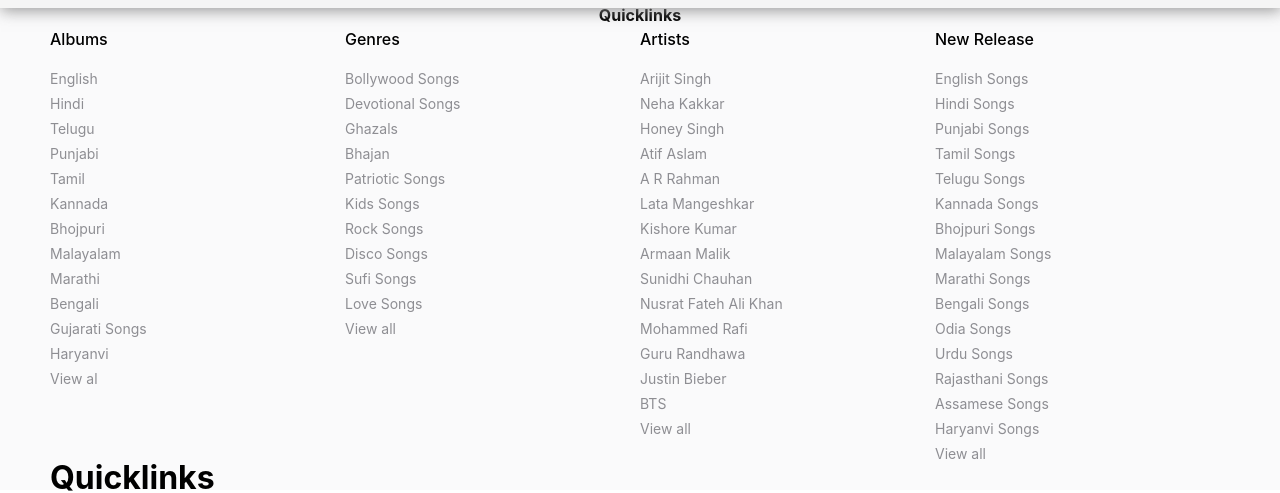
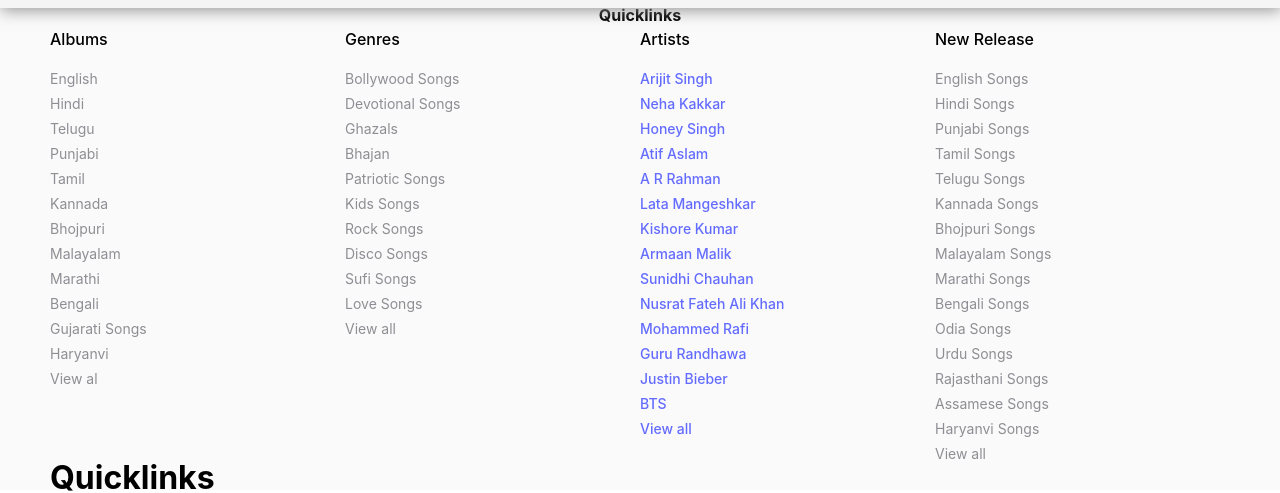
Before and after one commit to rasel-mahmud-dev/ganna, a React (Vite) app in the folder client/: page / in a window 1280 px wide. Shown: the part 792-1285 px from the top of the page. Built offline with nearby package versions, Linux system fonts and the light colour scheme; no server answers.

Commit message:
fixed player seekbar

```diff
--- a/client/src/App.tsx
+++ b/client/src/App.tsx
@@ -20,6 +20,7 @@
 import {ACTION_TYPES} from "./store/types";
 import FavoriteMusic from "./pages/favoriteMusic/FavoriteMusic";
 import {fetchFavoriteListAction} from "./store/actions/songAction";
+import Details from "./pages/artists/Details";
 
 
 function App() {
@@ -59,6 +60,7 @@
             <Route path="artist" element={<ArtistList />} />
           </Route>
           <Route path="/artists" element={<Artists />} />
+          <Route path="/artists/:name" element={<Details />} />
           <Route path="/favorite" element={<FavoriteMusic />} />
           <Route path="/song/:title" element={<SongDetail />} />
 
--- a/client/src/components/footer/Footer.tsx
+++ b/client/src/components/footer/Footer.tsx
@@ -1,5 +1,6 @@
 import React from "react";
 import "./style.scss";
+import {Link} from "react-router-dom";
 
 const Footer = () => {
   const sections = [
@@ -37,21 +38,21 @@
     },
     {
       Artists: [
-        "Arijit Singh",
-        "Neha Kakkar",
-        "Honey Singh",
-        "Atif Aslam",
-        "A R Rahman",
-        "Lata Mangeshkar",
-        "Kishore Kumar",
-        "Armaan Malik",
-        "Sunidhi Chauhan",
-        "Nusrat Fateh Ali Khan",
-        "Mohammed Rafi",
-        "Guru Randhawa",
-        "Justin Bieber",
-        "BTS",
-        "View all",
+        {to: "/artists/", name: "Arijit Singh"},
+        {to: "/artists/", name: "Neha Kakkar"},
+        {to: "/artists/", name: "Honey Singh"},
+        {to: "/artists/", name: "Atif Aslam"},
+        {to: "/artists/", name: "A R Rahman"},
+        {to: "/artists/", name: "Lata Mangeshkar"},
+        {to: "/artists/", name: "Kishore Kumar"},
+        {to: "/artists/", name: "Armaan Malik"},
+        {to: "/artists/", name: "Sunidhi Chauhan"},
+        {to: "/artists/", name: "Nusrat Fateh Ali Khan"},
+        {to: "/artists/", name: "Mohammed Rafi"},
+        {to: "/artists/", name: "Guru Randhawa"},
+        {to: "/artists/", name: "Justin Bieber"},
+        {to: "/artists/", name: "BTS"},
+        {to: "/artists/", name: "View all"},
       ],
     },
     {
@@ -111,7 +112,7 @@
                   <span className="list-label">{key}</span>
                   {section[key]?.map((item) => (
                     <div>
-                      <span className="list-item">{item}</span>
+                      <span className="list-item">{ key === "Artists" ? <Link to={item.to + item.name}>{item.name}</Link> : item}</span>
                     </div>
                   ))}
                 </div>
--- a/client/src/components/player/Player.tsx
+++ b/client/src/components/player/Player.tsx
@@ -266,24 +266,26 @@
 
   function progressWidth(){
     let percent = (state.currentTime / state.duration) * 100;
-    return Math.round(percent) + "%";
+    return percent + "%";
   }
 
   function seekPosition(e: any){
     clearInterval(intervalRef.current)
     // console.log(px1 , state.duration)
-    // 1200 = 5
-    // 1    = 5/1200
-    // 60   = (5/1200)*60
+    // 1200px = 5s
+    // 1px    = 5/1200s/px
+    // 600px   = (5/1200)*600s
 
-    let a = (e.target.offsetWidth / e.pageX)
-    let min =  (4 / a ) * 60
+    let onePx = (state.duration / e.target.offsetWidth);
+    let s = (onePx * e.pageX)
+
     if(music) {
-      music.currentTime = min
+      music.currentTime = s
       setState({
         ...state,
-        currentTime: min
+        currentTime: s
       })
+      progressInterval()
     }
   }
 
--- a/client/src/components/player/style.scss
+++ b/client/src/components/player/style.scss
@@ -30,7 +30,7 @@
       height: 3px;
       width: 0;
       position: relative;
-      transition: width 0.2s linear;
+      transition: width .2s linear;
       &:after{
         content: "";
         width: 10px;
@@ -38,7 +38,7 @@
         background: var(--primary-color);
         border-radius: 10px;
         position: absolute;
-        right: 0%;
+        right: 0;
         top: 50%;
         transform: translate(0%, -50%);
       }
--- /dev/null
+++ b/client/src/pages/artists/Details.tsx
@@ -0,0 +1,28 @@
+import React, {useEffect} from 'react';
+import {useParams} from "react-router-dom";
+import api from "../../axios";
+
+
+const Details = (props) => {
+
+    const params = useParams();
+
+
+    useEffect(()=>{
+
+        if(params.name) {
+            api.get("/api/v1/artists/details/" + params.name).then(response=>{
+                console.log(response)
+            })
+        }
+    }, [params.name])
+
+
+    return (
+        <div>
+          <h1>{params.name}</h1>
+        </div>
+    );
+};
+
+export default Details;
```
Also changed, not shown: 2 other files (tests, documents, lock files or other folders).
